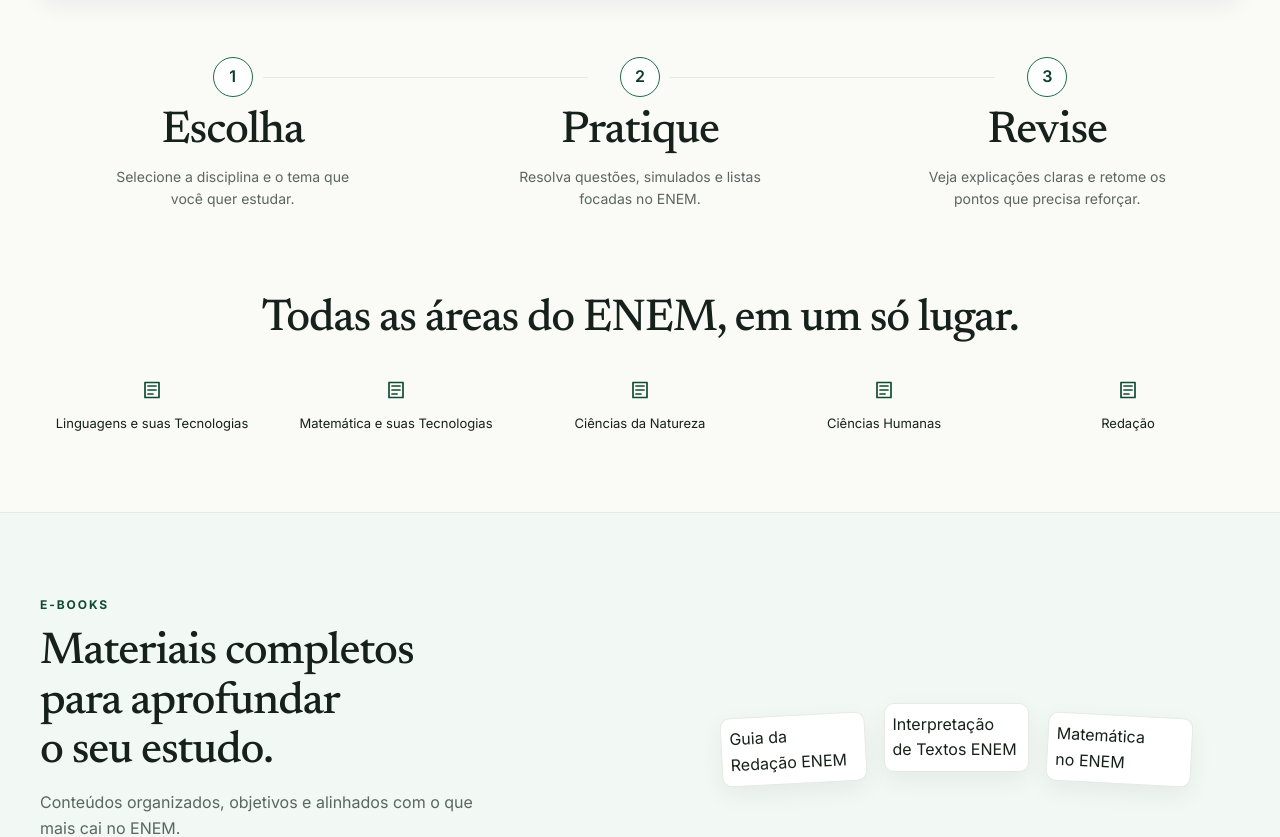
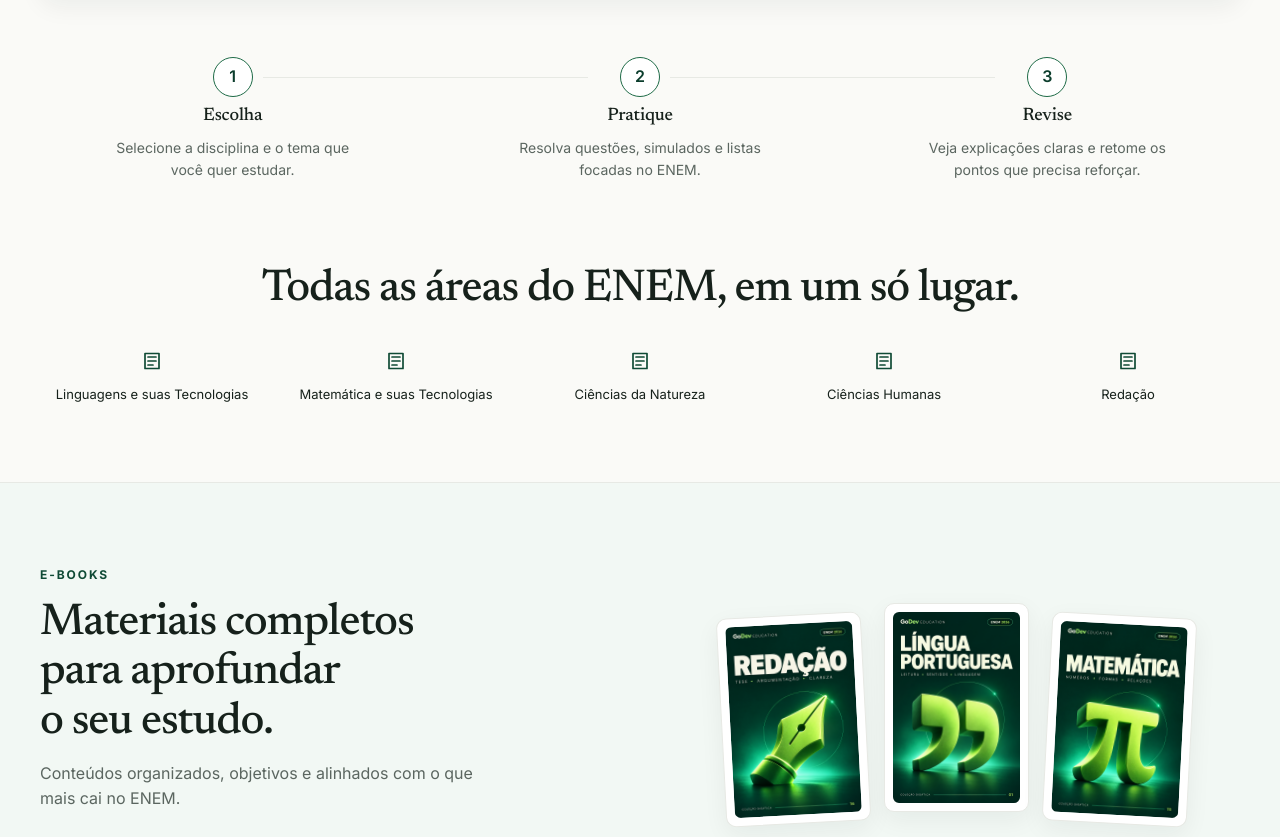
Before and after one commit to kauangodev/desbloqueia-enem, a Next.js app: page /landing in a window 1280 px wide. Shown: the part 1215-2052 px from the top of the page. Built offline with nearby package versions, Linux system fonts and the light colour scheme; no server answers.

Commit message:
fix: use real ebook covers in landing

```diff
--- a/components/landing/LandingPage.tsx
+++ b/components/landing/LandingPage.tsx
@@ -1,4 +1,5 @@
 import Link from "next/link";
+import Image from "next/image";
 import { Header, Footer, MaterialPreview, FAQ } from "../../components/site";
 import { HeroProductPreview } from "./HeroProductPreview";
 import { money } from "../../lib/config";
@@ -18,9 +19,9 @@ export default async function LandingPage() {
     <main id="conteudo" className="reformulated-landing">
       <section className="landing-hero container" aria-labelledby="landing-title"><span className="landing-eyebrow">Desbloqueia ENEM 2026</span><h1 id="landing-title">Prepare-se para o ENEM 2026 com método e clareza.</h1><p>Questões, simulados e e-books organizados para você estudar de forma objetiva, no seu ritmo, com foco no que realmente importa.</p><div className="landing-actions"><Link className="ref-button ref-button-primary" href="#demo-questao">Experimentar uma questão <span aria-hidden="true">→</span></Link><Link className="ref-button ref-button-link" href="#planos">Conhecer os planos</Link></div></section>
       <section className="landing-demo container" aria-label="Demonstração da plataforma"><div className="demo-sidebar" aria-label="Módulos demonstrados"><strong>GoDev</strong>{["Resolver questões", "Simulados", "Listas de exercícios", "E-books", "Meu progresso"].map((item, index) => <span className={index === 0 ? "is-active" : ""} key={item}>{item}</span>)}</div><HeroProductPreview question={demoQuestion} demoAnswer={questionBank[0].answer} demoExplanation={questionBank[0].explanation} demoNextStep={questionBank[0].nextStep} /><aside className="demo-aside" aria-label="Status da demonstração"><span className="demo-tab is-active">Questão</span><span className="demo-tab">Resolução</span><div className="demo-status"><span /> Não respondida</div><div className="demo-status"><span className="answered" /> Respondida</div><div className="demo-number-grid">{Array.from({ length: 10 }, (_, i) => <span key={i} className={i === 0 ? "is-active" : ""}>{i + 1}</span>)}</div><Link className="ref-button ref-button-primary" href="#demo-questao">Verificar resposta</Link></aside></section>
-      <section className="landing-steps container" aria-label="Como funciona">{steps.map(([title, body], index) => <article key={title}><span className="step-number">{index + 1}</span><h2>{title}</h2><p>{body}</p></article>)}</section>
+      <section className="landing-steps container" aria-label="Como funciona">{steps.map(([title, body], index) => <article key={title}><span className="step-number">{index + 1}</span><h3>{title}</h3><p>{body}</p></article>)}</section>
       <section className="landing-areas container" aria-labelledby="areas-title"><h2 id="areas-title">Todas as áreas do ENEM, em um só lugar.</h2><div className="area-grid">{areas.map((area) => <div key={area}><span className="area-icon" aria-hidden="true"><svg viewBox="0 0 24 24" focusable="false"><path d="M5 4.5h14v15H5zM8 8h8M8 12h8M8 16h5" /></svg></span><span>{area}</span></div>)}</div></section>
-      <section className="landing-materials" id="materiais" aria-labelledby="materials-title"><div className="container materials-intro"><div><span className="landing-eyebrow">E-books</span><h2 id="materials-title">Materiais completos para aprofundar o seu estudo.</h2><p>Conteúdos organizados, objetivos e alinhados com o que mais cai no ENEM.</p><Link className="ref-button ref-button-link" href="#catalogo">Ver todos os e-books <span aria-hidden="true">→</span></Link></div><div className="material-covers" aria-hidden="true"><span>Guia da<br />Redação ENEM</span><span>Interpretação<br />de Textos ENEM</span><span>Matemática<br />no ENEM</span></div></div><div className="landing-stat-strip container"><span>2.100 questões</span><i /> <span>30 simulados</span><i /> <span>16 e-books</span></div><div id="catalogo" className="container catalog-wrap"><MaterialPreview /></div></section>
+      <section className="landing-materials" id="materiais" aria-labelledby="materials-title"><div className="container materials-intro"><div><span className="landing-eyebrow">E-books</span><h2 id="materials-title">Materiais completos para aprofundar o seu estudo.</h2><p>Conteúdos organizados, objetivos e alinhados com o que mais cai no ENEM.</p><Link className="ref-button ref-button-link" href="#catalogo">Ver todos os e-books <span aria-hidden="true">→</span></Link></div><div className="material-covers" aria-label="Amostra de capas reais dos e-books"><span><Image src="/covers/enem-2026/16-redacao.png" width={320} height={453} sizes="(max-width: 599px) 140px, 160px" alt="Capa do e-book Redação ENEM" /></span><span><Image src="/covers/enem-2026/01-lingua-portuguesa.png" width={320} height={453} sizes="(max-width: 599px) 140px, 160px" alt="Capa do e-book Língua Portuguesa" /></span><span><Image src="/covers/enem-2026/15-matematica.png" width={320} height={453} sizes="(max-width: 599px) 140px, 160px" alt="Capa do e-book Matemática" /></span></div></div><div className="landing-stat-strip container"><span>2.100 questões</span><i /> <span>30 simulados</span><i /> <span>16 e-books</span></div><div id="catalogo" className="container catalog-wrap"><MaterialPreview /></div></section>
       <section className="landing-pricing" id="planos" aria-labelledby="plans-title"><div className="container"><span className="landing-eyebrow">Planos</span><h2 id="plans-title">Escolha o plano ideal para a sua jornada.</h2><div className="ref-pricing-grid">{plans.map((plan) => <article key={plan.id} className={`ref-price-card ${plan.id === "premium" ? "is-premium" : ""}`}>{plan.id === "premium" && <span className="ref-badge">Mais completo</span>}<h3>{plan.name}</h3><ul>{plan.features.map((feature) => <li key={feature}><span aria-hidden="true">✓</span>{feature}</li>)}</ul><div className="ref-price">{money(plan.cents)}<small>pagamento único</small></div><Link className="ref-button ref-button-primary" href={checkoutReady ? `/api/checkout/${plan.id}` : "/suporte"}>{checkoutReady ? `Quero o ${plan.name}` : "Falar com atendimento"}</Link></article>)}</div><div className="ref-guarantee"><strong>◉ 7 dias de garantia</strong><span>Compre com tranquilidade. Consulte as condições de reembolso e acesso.</span><Link href="/politicas/reembolso">Ler a política</Link></div></div></section>
       <section className="landing-faq container" id="duvidas" aria-labelledby="faq-title"><span className="landing-eyebrow">Dúvidas frequentes</span><h2 id="faq-title">Ficou com alguma dúvida?</h2><FAQ /></section>
     </main><Footer />
```
